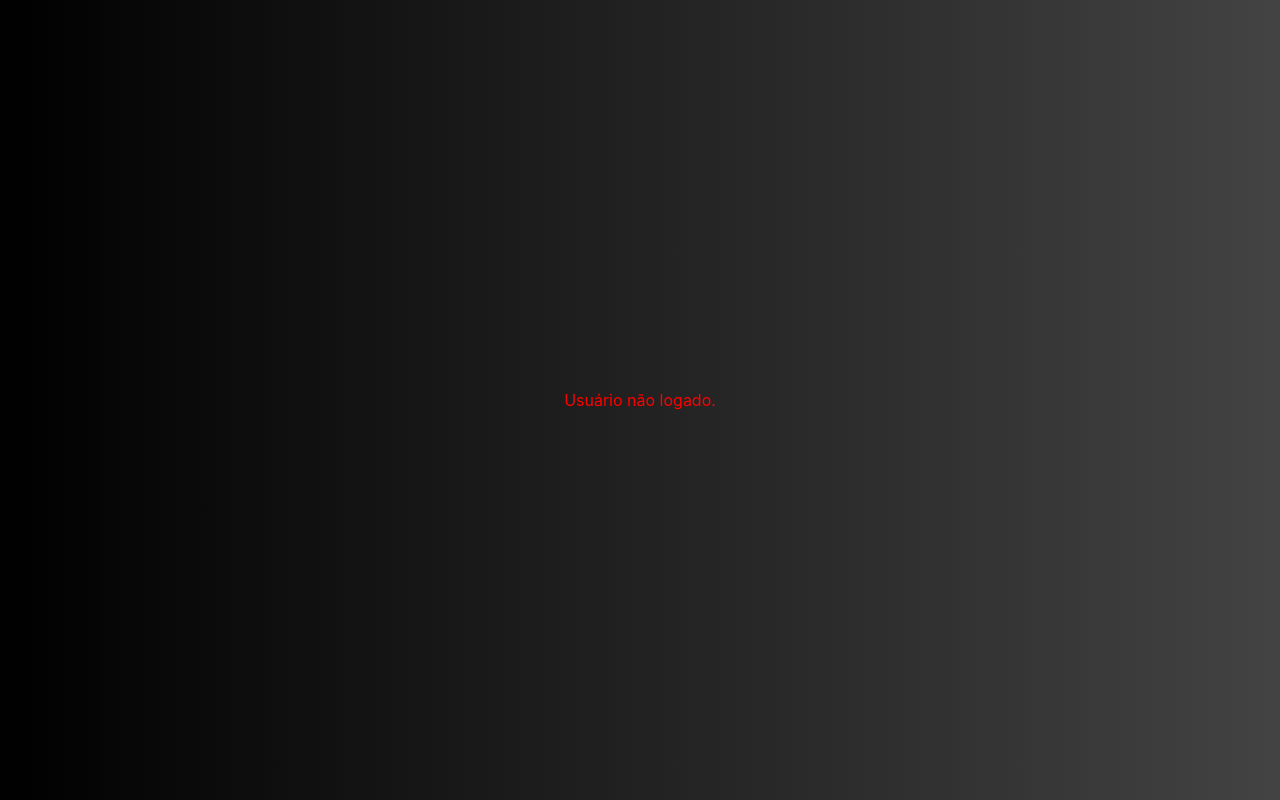
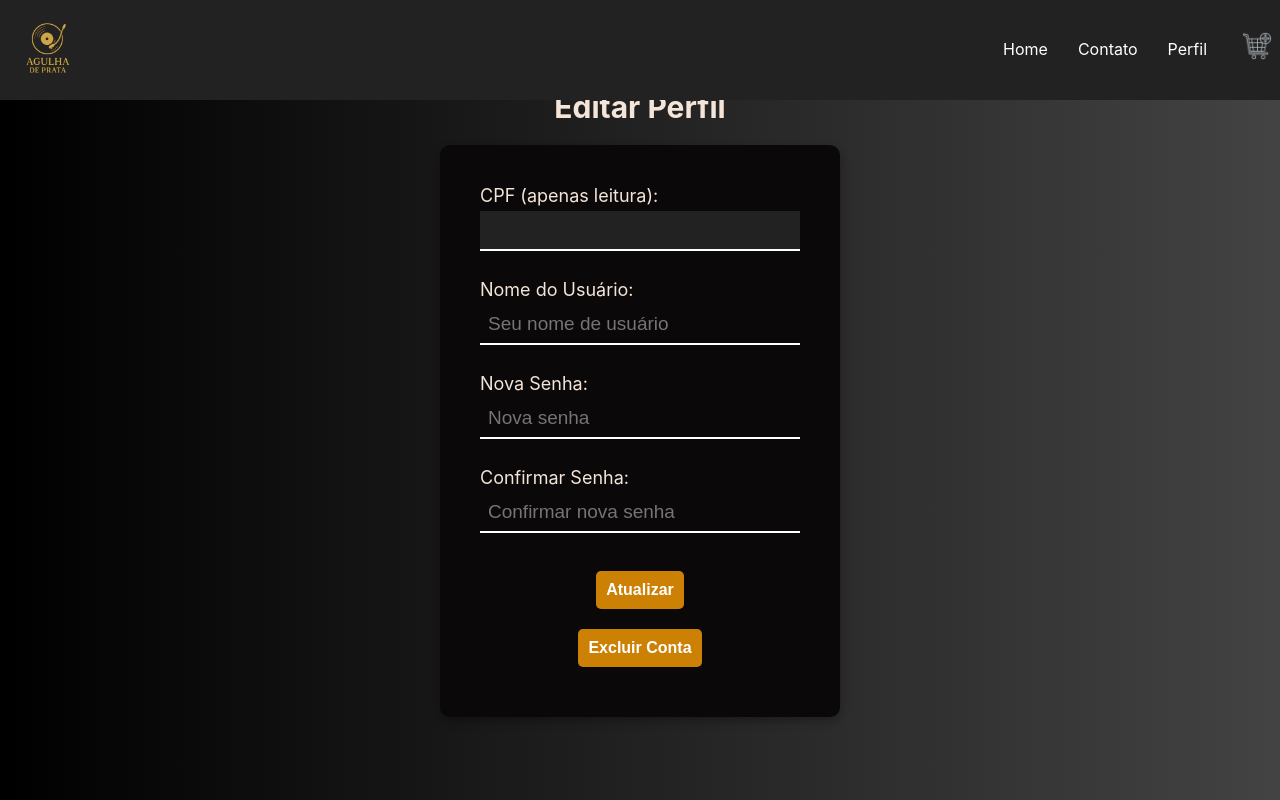
Before and after one commit to emillyCrisallys/Agulha_de_Prata, a React (Vite) app in the folder front-end/: page /UserPerfil in a window 1280 px wide. Built offline with nearby package versions, Linux system fonts and the light colour scheme.

Commit message:
Telas Funcionando-Editor Perfil- Fechado

```diff
--- a/front-end/src/pages/Cart.tsx
+++ b/front-end/src/pages/Cart.tsx
@@ -1,8 +1,9 @@
 import React, { useEffect, useState } from "react";
 import { Link } from "react-router-dom";
-import { FaArrowLeft } from "react-icons/fa";
+
 import api from "../utils/api";
 import "../styles/Cart.css";
+import logo from "../img/Logo_site.png";
 
 interface Product {
   id: number;
@@ -101,10 +102,23 @@ const Cart: React.FC = () => {
 
   return (
     <div className="cart">
-      {/* Seta para voltar */}
-      <Link to="/home" className="back-home">
-        <FaArrowLeft /> Voltar para Home{" "}
-      </Link>
+      <nav>
+        <div className="logo">
+          <img src={logo} alt="Logo" />
+        </div>
+        <div className="nav-links">
+          <a href="/Home">Home</a>
+          <a href="/Contact">Contato</a>
+          <a href="/UserPerfil">Perfil</a>
+          <a href="/Cart">
+            <img
+              src="/src/img/carrinho.png"
+              alt="Carrinho"
+              className="cart-icon"
+            />
+          </a>
+        </div>
+      </nav>
 
       <h1>Carrinho de Compras</h1>
       {error && <p style={{ color: "red" }}>{error}</p>}
--- a/front-end/src/pages/Home.tsx
+++ b/front-end/src/pages/Home.tsx
@@ -99,7 +99,7 @@ const Home: React.FC = () => {
         <div className="nav-links">
           <a href="/Home">Home</a>
           <a href="/Contact">Contato</a>
-          <a href="/User Perfil">Perfil</a>
+          <a href="/UserPerfil">Perfil</a>
           <a href="/Cart">
             <img
               src="/src/img/carrinho.png"
--- a/front-end/src/pages/UserPerfil.tsx
+++ b/front-end/src/pages/UserPerfil.tsx
@@ -1,45 +1,212 @@
-import React, { useEffect, useState } from "react";
+import { useState, useEffect } from "react";
+import { useNavigate } from "react-router-dom";
+import api from "../utils/api";
+import "../styles/UserPerfil.css";
+import logo from "../img/Logo_site.png";
 
-import api from "../utils/api";
 
-interface User {
-  id: number;
-  name: string;
-  email: string;
-  document: string;
-}
+type ErrorFields = {
+  name?: string;
+  password?: string;
+  confirmPassword?: string;
+  api?: string;
+};
+const UserPerfil = () => {
+  const userId = localStorage.getItem("userId");
+  const navigate = useNavigate();
 
-const UserPerfil: React.FC = () => {
-  const [user, setUser] = useState<User | null>(null);
-  const [error, setError] = useState<string | null>(null);
+  const [name, setName] = useState("");
+  const [password, setPassword] = useState("");
+  const [confirmPassword, setConfirmPassword] = useState("");
+  const [document, setDocument] = useState("");
+
+  const [errors, setErrors] = useState<ErrorFields>({});
+  const [successMessage, setSuccessMessage] = useState("");
+
 
   useEffect(() => {
-    const fetchUser = async () => {
-      const userId = localStorage.getItem("userId");
-      if (!userId) {
-        setError("Usuário não logado.");
-        return;
+    if (userId) {
+      api
+        .get(`/users/Perfil/${userId}`)
+        .then((res) => {
+          setName(res.data.name);
+          setDocument(res.data.document);
+        })
+        .catch((err) => {
+          setErrors({ api: "Erro ao buscar dados do usuário." });
+          console.error("Erro ao buscar dados:", err);
+        });
+    }
+  }, [userId]);
+
+  const handleUpdate = async () => {
+    const newErrors: ErrorFields = {};
+    setSuccessMessage("");
+
+    // Permite atualizar nome OU senha (ou ambos)
+    if (!name.trim() && !password.trim()) {
+      newErrors.name = "Preencha pelo menos um campo para atualizar.";
+      setErrors(newErrors);
+      return;
+    }
+
+    if (password) {
+      if (!confirmPassword) {
+        newErrors.confirmPassword = "Confirme a senha.";
+      } else if (password !== confirmPassword) {
+        newErrors.confirmPassword = "As senhas não coincidem.";
       }
-      try {
-        const { data } = await api.get(`/users/${userId}`);
-        setUser(data);
-      } catch (error) {
-        setError("Erro ao buscar perfil.");
-        console.error("Erro ao buscar perfil:", error);
+      const senhaValida = /^(?=.*[a-z])(?=.*[A-Z])(?=.*[\W_]).{8,}$/;
+      if (!senhaValida.test(password)) {
+        newErrors.password =
+          "A senha deve conter no mínimo 8 caracteres, incluindo uma letra maiúscula, uma minúscula e um caractere especial.";
       }
-    };
-    fetchUser();
-  }, []);
+    }
 
-  if (error) return <p style={{ color: "red" }}>{error}</p>;
-  if (!user) return <p>Carregando...</p>;
+    setErrors(newErrors);
+    if (Object.keys(newErrors).length > 0) return;
+
+    try {
+      await api.put(`/users/Perfil/${userId}`, {
+        name: name.trim() ? name : undefined,
+        password: password.trim() ? password : undefined,
+      });
+
+      setSuccessMessage("Alterado com sucesso!");
+      setErrors({});
+      setPassword("");
+      setConfirmPassword("");
+    } catch (error: unknown) {
+      console.error("Erro ao atualizar perfil:", error);
+
+      let responseMessage: string | undefined;
+
+      if (
+        typeof error === "object" &&
+        error !== null &&
+        "response" in error &&
+        typeof (error as { response?: unknown }).response === "object" &&
+        (error as { response?: unknown }).response !== null
+      ) {
+        const response = (error as { response?: { data?: { error?: string; message?: string } } }).response;
+        if (response && "data" in response) {
+          const data = response.data;
+          responseMessage = data?.error || data?.message;
+        }
+      }
+
+      setErrors({
+        api: responseMessage || "Erro inesperado ao atualizar perfil.",
+      });
+    }
+  };
+   const handleDelete = async () => {
+    if (!window.confirm("Tem certeza que deseja excluir sua conta? Esta ação não pode ser desfeita.")) {
+      return;
+    }
+    try {
+      await api.delete(`/users/Perfil/${userId}`);
+      localStorage.clear();
+      navigate("/login");
+    } catch {
+      setErrors({
+        api: "Erro ao excluir conta. Tente novamente.",
+      });
+    }
+  };
 
   return (
     <div>
-      <h2>Perfil do Usuário</h2>
-      <p><strong>Nome:</strong> {user.name}</p>
-      <p><strong>Email:</strong> {user.email}</p>
-      <p><strong>CPF:</strong> {user.document}</p>
+         <nav>
+        <div className="logo">
+          <img src={logo} alt="Logo" />
+        </div>
+        <div className="nav-links">
+          <a href="/Home">Home</a>
+          <a href="/Contact">Contato</a>
+          <a href="/UserPerfil">Perfil</a>
+          <a href="/Cart">
+            <img
+              src="/src/img/carrinho.png"
+              alt="Carrinho"
+              className="cart-icon"
+            />
+          </a>
+        </div>
+      </nav>
+
+      <h1 className="editar-perfil-text">Editar Perfil</h1>
+
+      {successMessage && <p className="success-msg">{successMessage}</p>}
+
+      <div className="container-editar">
+        <div className="form-group">
+          <label htmlFor="document">
+            CPF (apenas leitura):
+          </label>
+          <input
+            id="document"
+            className="form-input cpf-input"
+            type="text"
+            value={document}
+            readOnly
+          />
+        </div>
+
+
+
+        <div className="form-group">
+          <label htmlFor="name">Nome do Usuário:</label>
+          <input
+            id="name"
+            className="form-input"
+            type="text"
+            value={name}
+            onChange={(e) => setName(e.target.value)}
+            placeholder="Seu nome de usuário"
+          />
+          {errors.name && <p className="error-msg">{errors.name}</p>}
+        </div>
+
+
+
+        <div className="form-group">
+          <label htmlFor="password">Nova Senha:</label>
+          <input
+            id="password"
+            className="form-input"
+            type="password"
+            value={password}
+            onChange={(e) => setPassword(e.target.value)}
+            placeholder="Nova senha"
+          />
+          {errors.password && <p className="error-msg">{errors.password}</p>}
+        </div>
+
+        <div className="form-group">
+          <label htmlFor="confirmPassword">Confirmar Senha:</label>
+          <input
+            id="confirmPassword"
+            className="form-input"
+            type="password"
+            value={confirmPassword}
+            onChange={(e) => setConfirmPassword(e.target.value)}
+            placeholder="Confirmar nova senha"
+          />
+          {errors.confirmPassword && (
+            <p className="error-msg">{errors.confirmPassword}</p>
+          )}
+        </div>
+
+        {errors.api && <p className="error-msg geral">{errors.api}</p>}
+
+        <button className="btn-editar" onClick={handleUpdate}>
+          Atualizar
+        </button>
+        <button className="btn-excluir" onClick={handleDelete}>
+          Excluir Conta
+        </button>
+      </div>
     </div>
   );
 };
--- a/front-end/src/styles/HomeLay.css
+++ b/front-end/src/styles/HomeLay.css
@@ -1,5 +1,3 @@
-
-/* src/styles/HomeLay.css */
 
 * {
   margin: 0;
@@ -32,6 +30,14 @@ nav {
   z-index: 1000;
 }
 
+.cart-icon {
+  width: 32px;
+  height: 32px;
+  margin-top: -8px;
+  margin-left: -8px;
+  vertical-align: middle;
+  cursor: pointer;
+}
 .logo img {
   height: 80px;
 }
--- /dev/null
+++ b/front-end/src/styles/UserPerfil.css
@@ -0,0 +1,117 @@
+.navbar {
+  display: flex;
+  justify-content: space-between;
+  align-items: center;
+  padding: 8px;
+  background-color: #222;
+  position: fixed;
+  width: 100%;
+  top: 0;
+  left: 0;
+  z-index: 1000;
+}
+.editar-perfil-text {
+  font-size: 30px;
+  margin-bottom: 20px;
+  text-align: center;
+  color: #f5e5d9;
+}
+
+.container-editar {
+  display: flex;
+  flex-direction: column;
+  background-color: #0a0808;
+  padding: 40px;
+  border-radius: 10px;
+  color: #f5e5d9;
+  box-shadow: 0px 4px 10px rgba(0, 0, 0, 0.3);
+  width: 400px;
+  margin: 0 auto;
+}
+
+.form-group {
+  margin-bottom: 18px;
+}
+
+label {
+  display: block;
+  font-size: 18px;
+  margin-bottom: 5px;
+}
+
+input {
+  width: 100%;
+  padding: 8px;
+  border: none;
+  border-bottom: 2px solid #ffffff;
+  background-color: transparent;
+  color: #ffffff;
+  margin-bottom: 10px;
+  font-size: 19px;
+}
+
+input:focus {
+  outline: none;
+  border-bottom: 2px solid #c1935c;
+}
+
+.form-divider {
+  border: none;
+  border-top: 1px solid #c1935c;
+  margin: 18px 0;
+}
+
+button.btn-editar .btn-excluir {
+  width: 100%;
+  padding: 10px 0;
+  background-color: #fa900f;
+  border: none;
+  border-radius: 5px;
+  font-size: 16px;
+  cursor: pointer;
+  color: #302a10;
+  font-weight: bold;
+  margin-top: 15px;
+  transition: background 0.2s;
+}
+
+button.btn-editar:hover {
+  background-color: #efb810;
+}
+
+.success-msg {
+  color: #4caf50;
+  text-align: center;
+  margin-bottom: 15px;
+  font-weight: bold;
+}
+
+.error-msg {
+  color: #ff4d4f;
+  font-size: 15px;
+  margin-top: -10px;
+  margin-bottom: 10px;
+}
+
+.error-msg.geral {
+  text-align: center;
+  margin-top: 10px;
+}
+
+.cpf-input[readonly] {
+  background-color: #222 !important;
+  color: #bbb !important;
+  cursor: not-allowed;
+}
+
+.cpf-note {
+  font-size: 13px;
+  color: #c1935c;
+}
+
+.cpf-aviso {
+  font-size: 13px;
+  color: #c1935c;
+  margin-top: -10px;
+  margin-bottom: 10px;
+}
```
